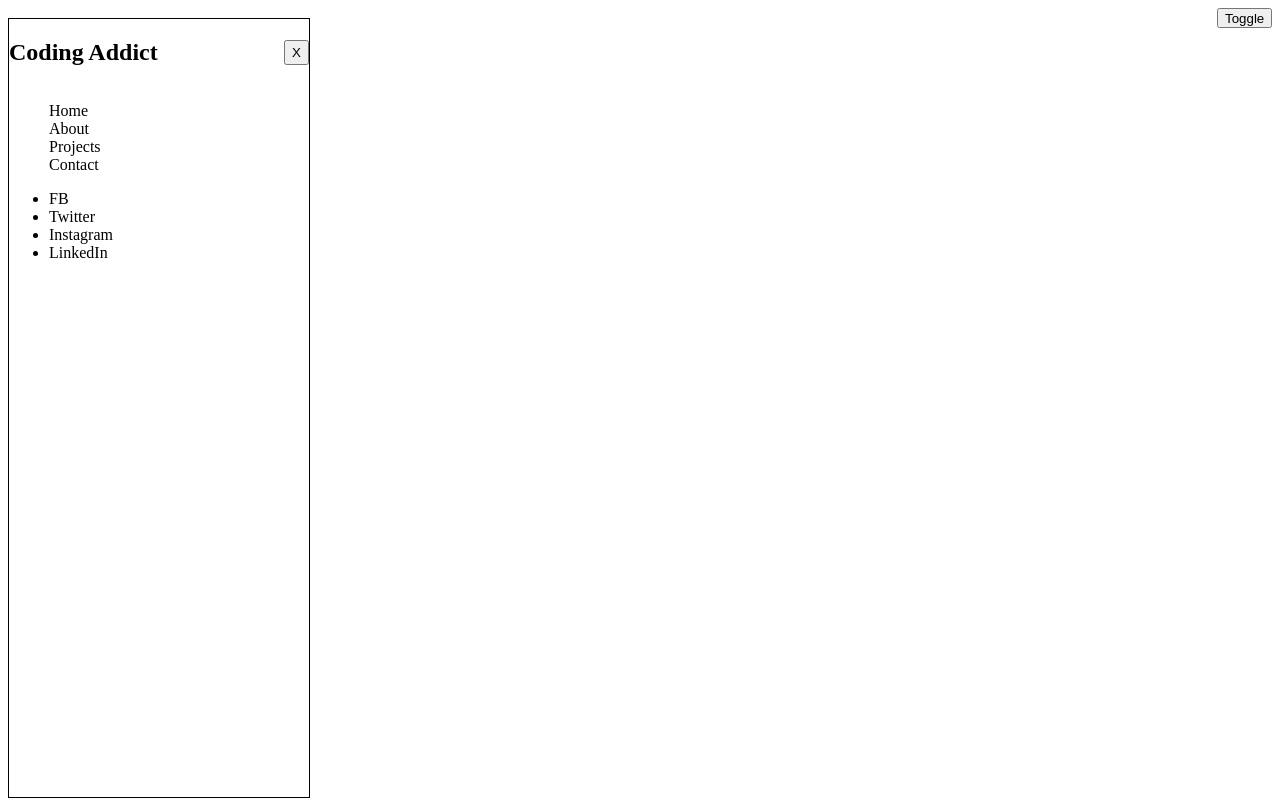
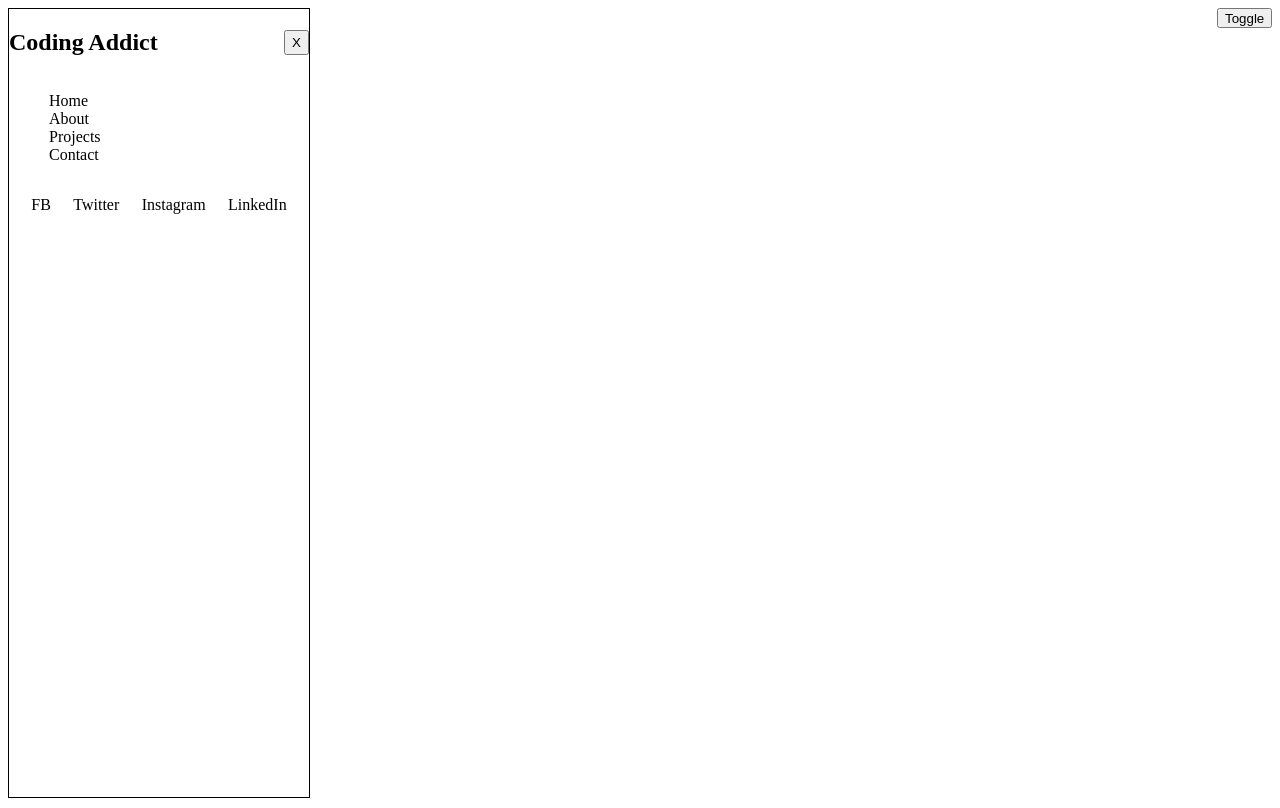
Before and after one commit to JMDCz/side-projects, a plain HTML site: page sidebar/index.html in a window 1280 px wide. Drawn offline with Linux system fonts and the light colour scheme.

Commit message:
pushing sidebar code edits

```diff
--- a/sidebar/index.html
+++ b/sidebar/index.html
@@ -9,6 +9,7 @@
 </head>
 <body>
     <section class="main-sidebar">
+        <div class="main-sidebar-content">
             <div class="sidebar-heading">
                 <h1>Coding Addict</h1>
                 <button class="close-sidebar">X</button>
@@ -29,6 +30,7 @@
                     <li>LinkedIn</li>
                 </ul>
             </footer>
+        </div>
     </section>
 
     <button class="toggle-sidebar">Toggle</button>
--- a/sidebar/styles.css
+++ b/sidebar/styles.css
@@ -9,10 +9,16 @@ body {
 }
 
 .main-sidebar {
-   border: 1px solid black;
-   margin: 10px 0;
-   width: 300px;
+    display: flex;
+    border: 1px solid black;
+    margin-bottom: 10px;
+    width: 300px;
+ }
 
+.main-sidebar-content {
+    display: flex;
+    flex-direction: column;
+    flex: 1 1 auto;
 }
 
 .sidebar-heading {
@@ -24,8 +30,11 @@ body {
     list-style-type: none;
 }
 
-footer {
-    flex-shrink: 1;
+.social-media-links {
+    display: flex;
+    list-style-type: none;
+    justify-content: space-evenly;
+    padding: 0;
 }
 
 /* Close Sidebar Button */
```
Lines whose indentation alone changed are shown as unchanged.
